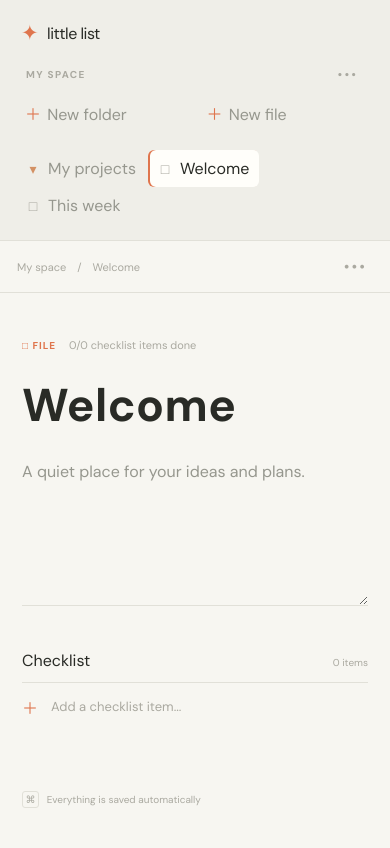
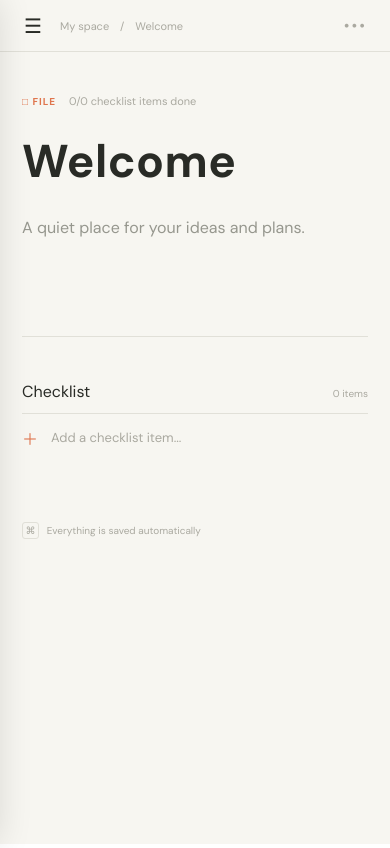
Before and after one commit to Maksym-com/To-Do-Project, a React (Vite) app in the folder client/: page / in a window 390 px wide. Built offline with nearby package versions, Linux system fonts and the light colour scheme.

Commit message:
added phone version

```diff
--- a/client/src/App.jsx
+++ b/client/src/App.jsx
@@ -1,4 +1,4 @@
-import { useEffect, useState } from 'react'
+import { useEffect, useRef, useState } from 'react'
 import './App.css'
 import './overrides.css'
 
@@ -16,13 +16,20 @@ function App() {
   const [theme, setTheme] = useState(() => localStorage.getItem('little-list-theme') || 'light')
   const [draggedId, setDraggedId] = useState(null)
   const [contextMenu, setContextMenu] = useState(null)
-
-  useEffect(() => localStorage.setItem('little-list-items', JSON.stringify(items)), [items])
-  useEffect(() => { localStorage.setItem('little-list-theme', theme) }, [theme])
+  const [mobileSidebarOpen, setMobileSidebarOpen] = useState(false)
+  const contentRef = useRef(null)
 
   const selectedFile = items.find((item) => item.id === selectedId && item.type === 'file')
   const rootItems = items.filter((item) => item.parentId === null)
   const filesCount = items.filter((item) => item.type === 'file').length
+
+  useEffect(() => localStorage.setItem('little-list-items', JSON.stringify(items)), [items])
+  useEffect(() => { localStorage.setItem('little-list-theme', theme) }, [theme])
+  useEffect(() => {
+    if (!contentRef.current) return
+    contentRef.current.style.height = 'auto'
+    contentRef.current.style.height = `${contentRef.current.scrollHeight}px`
+  }, [selectedId, selectedFile?.content])
 
   function childrenOf(parentId) { return items.filter((item) => item.parentId === parentId) }
 
@@ -86,7 +93,7 @@ function App() {
 
   function renderTree(parentId = null, depth = 0) {
     return childrenOf(parentId).map((item) => <div key={item.id}>
-      <button className={`tree-item ${selectedId === item.id ? 'selected' : ''}`} style={{ '--depth': depth }} draggable onDragStart={() => setDraggedId(item.id)} onDragEnd={() => setDraggedId(null)} onDragOver={(event) => item.type === 'folder' && event.preventDefault()} onDrop={(event) => { if (item.type === 'folder') { event.stopPropagation(); dropOnFolder(item.id) } }} onContextMenu={(event) => { event.preventDefault(); setContextMenu({ id: item.id, x: event.clientX, y: event.clientY }) }} onClick={() => item.type === 'folder' ? toggleFolder(item.id) : setSelectedId(item.id)} type="button">
+      <button className={`tree-item ${selectedId === item.id ? 'selected' : ''}`} style={{ '--depth': depth }} draggable onDragStart={() => setDraggedId(item.id)} onDragEnd={() => setDraggedId(null)} onDragOver={(event) => item.type === 'folder' && event.preventDefault()} onDrop={(event) => { if (item.type === 'folder') { event.stopPropagation(); dropOnFolder(item.id) } }} onContextMenu={(event) => { event.preventDefault(); setContextMenu({ id: item.id, x: event.clientX, y: event.clientY }) }} onClick={() => { item.type === 'folder' ? toggleFolder(item.id) : setSelectedId(item.id); setMobileSidebarOpen(false) }} type="button">
         <span className={`tree-icon ${item.type}`}>{item.type === 'folder' ? (expanded.has(item.id) ? '▾' : '▸') : '□'}</span><span className="tree-name">{item.name}</span>{item.type === 'folder' && <span className="tree-count">{childrenOf(item.id).length}</span>}
       </button>
       {item.type === 'folder' && expanded.has(item.id) && renderTree(item.id, depth + 1)}
@@ -105,16 +112,17 @@ function App() {
       <div className="sidebar-footer"><div className="storage-line"><span className="status-dot" /> Saved locally</div><button className="theme-toggle" type="button" onClick={() => setTheme(theme === 'light' ? 'dark' : 'light')} aria-label="Change theme"><span>☀</span><span className={`toggle-track ${theme === 'dark' ? 'is-dark' : ''}`}><i /></span><span>☾</span></button></div>
     </aside>
     <main className="main-content">
-      <header className="topbar"><span className="breadcrumb">My space <b>/</b> {selectedFile?.name || 'Overview'}</span><div className="top-actions"><span className="autosave"><i /> Saved</span><button className="top-menu" type="button" aria-label="More options">•••</button></div></header>
+      <header className="topbar"><button className="mobile-menu" type="button" aria-label="Open files and folders" onClick={() => setMobileSidebarOpen(true)}>☰</button><span className="breadcrumb">My space <b>/</b> {selectedFile?.name || 'Overview'}</span><div className="top-actions"><span className="autosave"><i /> Saved</span><button className="top-menu" type="button" aria-label="More options">•••</button></div></header>
       {selectedFile ? <article className="editor">
         <div className="editor-meta"><span className="file-pill">□ FILE</span><span>{completedTodos}/{selectedFile.todos?.length || 0} checklist items done</span></div>
         <input className="file-title" value={selectedFile.name} onChange={renameSelected} aria-label="File name" />
-        <textarea className="file-content" value={selectedFile.content} onChange={(event) => updateSelected({ content: event.target.value })} placeholder="Start writing here..." aria-label="File content" />
+        <textarea ref={contentRef} className="file-content" value={selectedFile.content} onChange={(event) => updateSelected({ content: event.target.value })} placeholder="Start writing here..." aria-label="File content" />
         <section className="checklist"><div className="section-title"><h2>Checklist</h2><span>{selectedFile.todos?.length || 0} items</span></div><div className="todo-list">{selectedFile.todos?.map((todo) => <div className={`todo-row ${todo.done ? 'completed' : ''}`} key={todo.id}><button className="todo-check" type="button" onClick={() => toggleTodo(todo.id)} aria-label={`Mark ${todo.text} ${todo.done ? 'incomplete' : 'complete'}`}>{todo.done && '✓'}</button><span>{todo.text}</span><button className="todo-remove" type="button" onClick={() => removeTodo(todo.id)} aria-label={`Remove ${todo.text}`}>×</button></div>)}</div><form className="todo-add" onSubmit={addTodo}><span>＋</span><input name="todo" placeholder="Add a checklist item..." aria-label="New checklist item" /></form></section>
         <div className="editor-hint"><span>⌘</span> Everything is saved automatically</div>
       </article> : <div className="welcome"><span className="welcome-icon">✦</span><h1>A small space<br />for big ideas.</h1><p>Choose a file from the sidebar<br />or create something new.</p><div className="welcome-actions"><button type="button" onClick={() => setModal('folder')}>＋ New folder</button><button type="button" onClick={() => setModal('file')}>＋ New file</button></div></div>}
     </main>
     {modal && <div className="modal-backdrop" role="presentation" onMouseDown={(event) => event.target === event.currentTarget && setModal(null)}><form className="modal" onSubmit={createItem}><span className="modal-icon">{modal === 'folder' ? '▰' : '□'}</span><h2>New {modal}</h2><p>Give your {modal} a clear name.</p><input name="name" autoFocus placeholder={modal === 'folder' ? 'e.g. Personal' : 'e.g. Project notes'} /><div className="modal-actions"><button type="button" onClick={() => setModal(null)}>Cancel</button><button className="primary" type="submit">Create {modal}</button></div></form></div>}
+    {mobileSidebarOpen && <button className="drawer-backdrop" type="button" aria-label="Close files and folders" onClick={() => setMobileSidebarOpen(false)} />}
     {contextMenu && <div className="context-menu" style={{ left: contextMenu.x, top: contextMenu.y }} onClick={(event) => event.stopPropagation()}><button type="button" onClick={() => deleteItem(contextMenu.id)}>Delete {items.find((item) => item.id === contextMenu.id)?.type}</button></div>}
   </div>
 }
--- a/client/src/overrides.css
+++ b/client/src/overrides.css
@@ -1,6 +1,20 @@
 .file-title { font-size: clamp(46px, 8vw, 72px); font-weight: 700; letter-spacing: .01em; line-height: 1.02; }
+.file-content { width: min(100%, 650px); min-height: 90px; height: auto; resize: none; overflow: hidden; }
 .root-drop { margin: 9px 5px 2px; padding: 9px; border: 1px dashed var(--accent); border-radius: 6px; background: var(--accent-soft); color: var(--accent); cursor: pointer; font: 600 11px var(--sans); }
 .context-menu { position: fixed; z-index: 8; min-width: 125px; padding: 4px; border: 1px solid var(--line); border-radius: 6px; background: var(--paper); box-shadow: 0 8px 24px rgba(0,0,0,.16); }
 .context-menu button { width: 100%; padding: 8px 10px; border: 0; border-radius: 4px; background: transparent; color: #c85c3d; text-align: left; cursor: pointer; font: 600 11px var(--sans); }
 .context-menu button:hover { background: var(--accent-soft); }
-@media (max-width: 650px) { .file-title { font-size: 46px; letter-spacing: .01em; } }
+@media (max-width: 650px) { .file-title { font-size: 46px; letter-spacing: .01em; }.file-content { width: 100%; min-height: 120px; } }
+.mobile-menu { display: none; border: 0; padding: 7px; background: transparent; color: var(--ink); cursor: pointer; font-size: 20px; line-height: 1; }
+.drawer-backdrop { display: none; }
+@media (max-width: 650px) {
+	.sidebar { position: fixed; inset: 0 auto 0 0; z-index: 10; width: min(292px, 84vw); height: 100vh; min-height: 100vh; transform: translateX(-105%); transition: transform .28s ease; box-shadow: 12px 0 35px rgba(0, 0, 0, .14); }
+	.app-shell:has(.drawer-backdrop) .sidebar { transform: translateX(0); }
+	.app-shell:has(.drawer-backdrop) .drawer-backdrop { display: block; position: fixed; inset: 0; z-index: 9; border: 0; background: rgba(20, 22, 21, .42); }
+	.mobile-menu { display: block; }
+	.topbar { justify-content: flex-start; gap: 11px; }
+	.top-actions { margin-left: auto; }
+	.breadcrumb { overflow: hidden; text-overflow: ellipsis; white-space: nowrap; }
+	.editor { width: 100%; padding: 42px 22px 40px; }
+	.sidebar-footer { display: flex; margin-top: auto; }
+}
```
